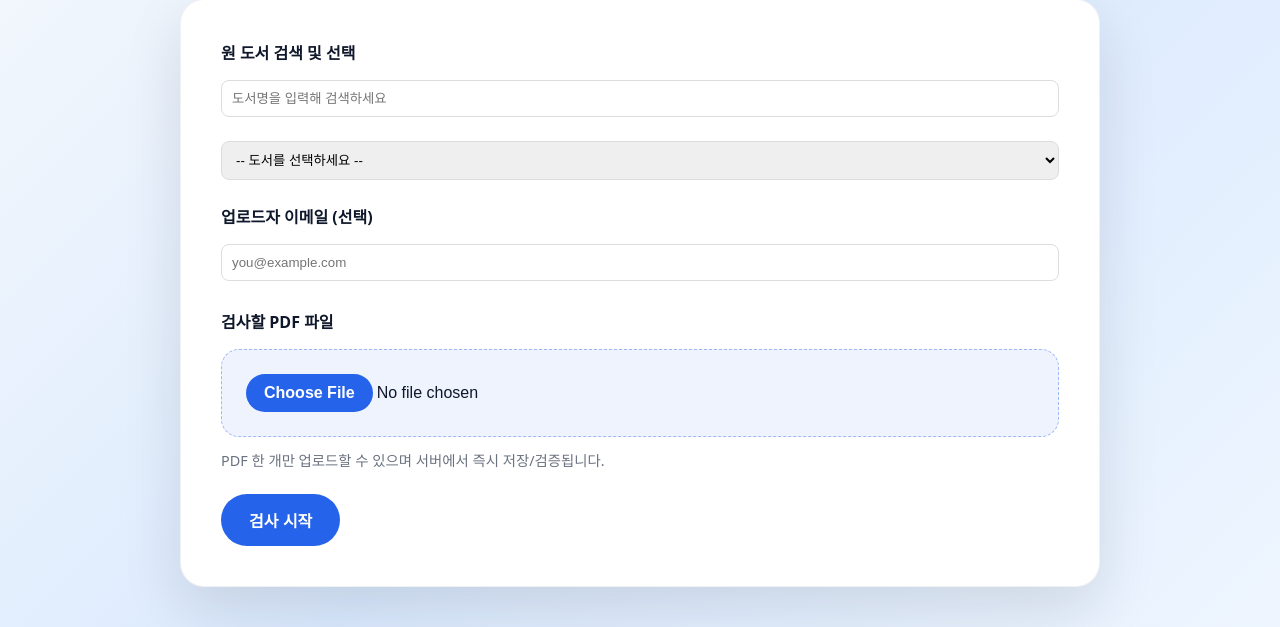
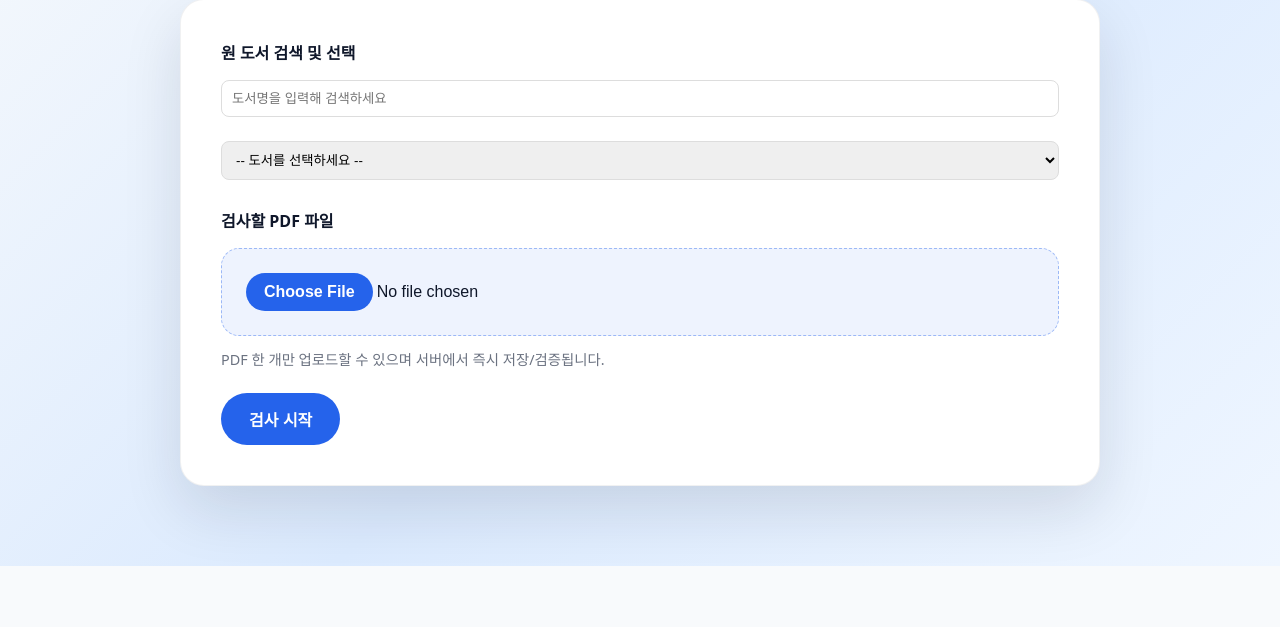
Before and after one commit to dev-scallop/uploadEbookHanbit, a Flask app: page / in a window 1280 px wide. Shown: the part 258-885 px from the top of the page. After the commit the page ends 824 px from the top, so only its background shows below. Run offline with Flask 2, Linux system fonts and the light colour scheme.

Commit message:
Always send approval attachment to default address (taejin@hanbit.co.kr); remove uploader email input

```diff
--- a/app.py
+++ b/app.py
@@ -338,11 +338,7 @@ def api_upload():
 
 def handle_file_from_request(req, book_name=None):
     rules = load_rules()
-    uploader_email = None
-    try:
-        uploader_email = (req.form.get('uploader_email') if hasattr(req, 'form') else None) or (req.args.get('uploader_email') if hasattr(req, 'args') else None)
-    except Exception:
-        uploader_email = None
+    # uploader_email field is intentionally ignored; notification will be sent to default address
     # structured checks: each key -> { ok: bool, message: str, label: str, hint: str }
     checks = {
         'size': { 'ok': True, 'message': '', 'label': '파일 크기', 'hint': '파일 크기가 규정(maxFileSizeMB)을 초과하지 않아야 합니다. 관리자 페이지에서 제한을 확인하세요.' },
@@ -518,16 +514,16 @@ def handle_file_from_request(req, book_name=None):
                 except Exception as e:
                     print('Error while attempting to send approval email:', e)
 
-            # Notify uploader via simple email if provided
+            # Notify default recipient with attachment (do not use uploader-provided email)
             try:
-                if uploader_email and isinstance(uploader_email, str) and '@' in uploader_email:
-                    subj_u = f"업로드 완료: {filename}"
-                    body_u = f"안녕하세요.\n\n업로드하신 파일이 서버 검사에 통과하여 저장되었습니다.\n파일명: {filename}\n페이지: {num_pages}\n저장경로: {save_path}\n\n감사합니다."
-                    ok2 = send_simple_email(uploader_email, subj_u, body_u)
-                    if not ok2:
-                        print('Failed to send notification email to uploader:', uploader_email)
+                default_notify = os.environ.get('DEFAULT_NOTIFY_EMAIL', 'taejin@hanbit.co.kr')
+                subj_u = f"업로드 완료 및 파일 첨부: {filename}"
+                body_u = f"관리자님,\n\n업로드된 파일이 검사 통과하여 저장되었습니다. 첨부파일을 확인하세요.\n파일명: {filename}\n페이지: {num_pages}\n저장경로: {save_path}\n\n-"
+                ok2 = send_email_with_attachment(default_notify, subj_u, body_u, save_path, filename=filename)
+                if not ok2:
+                    print('Failed to send attachment email to default recipient:', default_notify)
             except Exception as e:
-                print('Error when attempting to notify uploader:', e)
+                print('Error when attempting to notify default recipient with attachment:', e)
 
             return { 'report': report, 'checks': checks }
 
--- a/templates/index.html
+++ b/templates/index.html
@@ -270,8 +270,7 @@
           </select>
           <div id="book-info" class="hint" style="display:none;margin-top:8px;"></div>
 
-          <label class="field-label" for="uploader-email" style="margin-top:8px">업로드자 이메일 (선택)</label>
-          <input id="uploader-email" name="uploader_email" type="email" placeholder="you@example.com" style="padding:10px;border-radius:8px;border:1px solid #ddd;width:100%;">
+          <!-- uploader email removed: notifications will be sent to default address -->
 
           <label class="field-label" for="file-input" style="margin-top:12px">검사할 PDF 파일</label>
           <div class="file-field">
```
